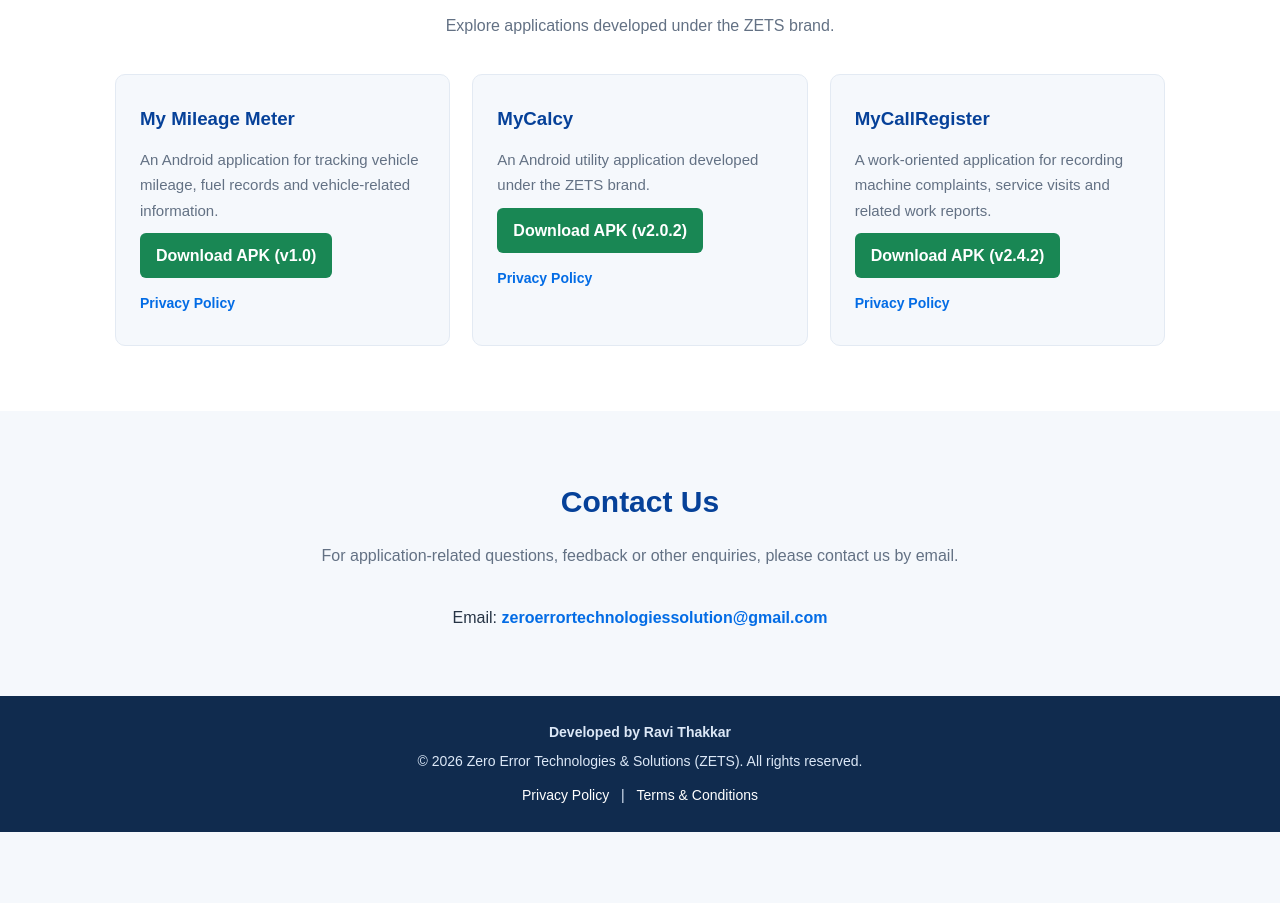
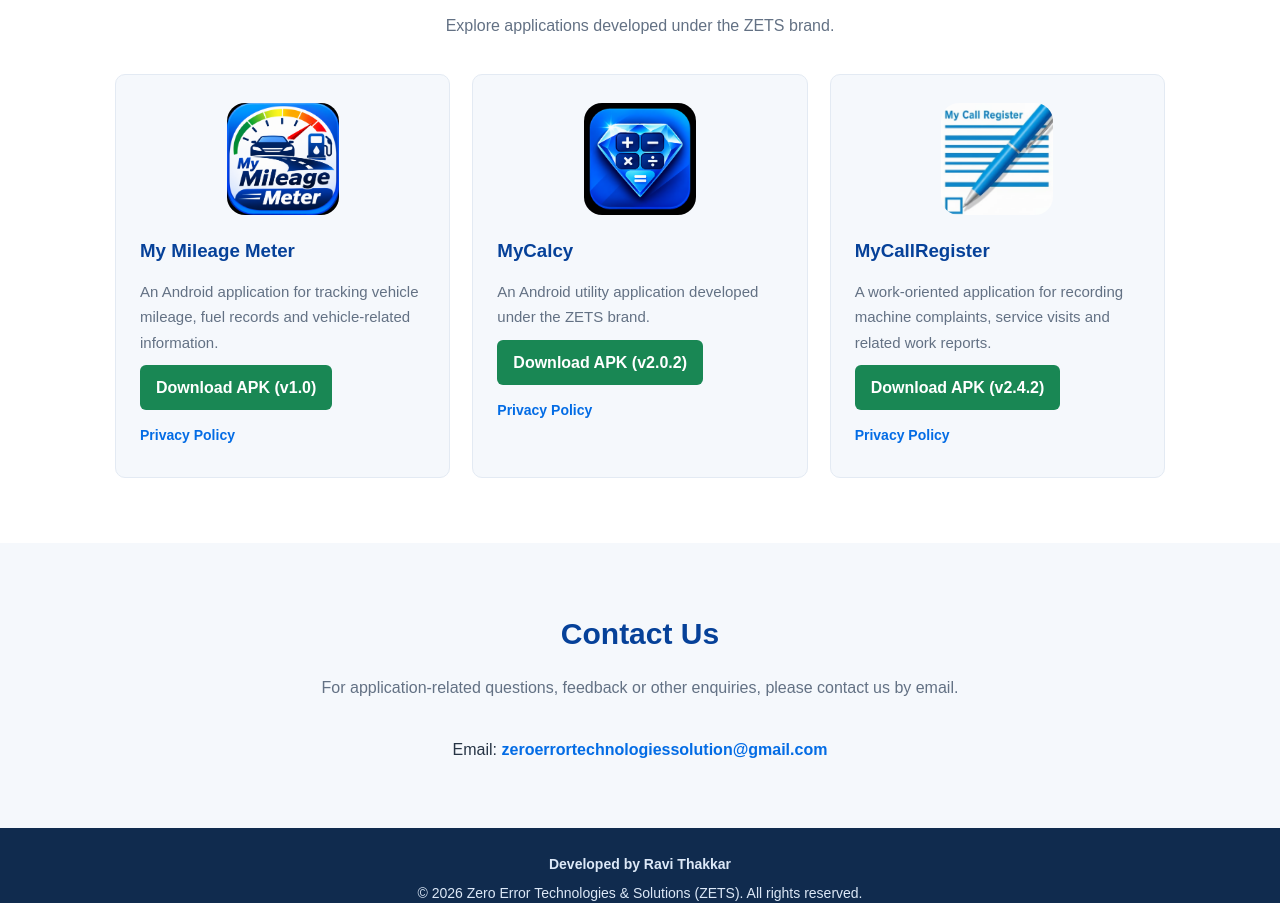
Before and after one commit to zetecsol/zetecsol.github.io, a plain HTML site: page index.html in a window 1280 px wide. Shown: the part 958-1861 px from the top of the page. Before the commit the page ends 1790 px from the top, so only its background shows below. Drawn offline with Linux system fonts and the light colour scheme.

Commit message:
Add app icons to application cards in index.html
Added app icons for My Mileage Meter, MyCalcy, and MyCallRegister.

```diff
--- a/index.html
+++ b/index.html
@@ -82,6 +82,14 @@
             text-decoration: none;
             font-weight: bold;
         }
+        .app-icon {
+    display: block;
+    width: 112px;
+    height: 112px;
+    object-fit: contain;
+    border-radius: 18px;
+    margin: 0 auto 20px;
+}
 
         .app-download-link {
             display: inline-block;
@@ -274,8 +282,15 @@
         <div class="app-grid">
 
             <div class="app-card">
-                <h3>My Mileage Meter</h3>
-                <p>
+<img
+    class="app-icon"
+    src="My%20Mileage%20Meter.png"
+    alt="My Mileage Meter app icon"
+    width="112"
+    height="112"
+    loading="lazy">
+
+<h3>My Mileage Meter</h3>                <p>
                     An Android application for tracking vehicle
                     mileage, fuel records and vehicle-related
                     information.
@@ -295,8 +310,15 @@
             </div>
 
             <div class="app-card">
-                <h3>MyCalcy</h3>
-                <p>
+<img
+    class="app-icon"
+    src="My%20Calcy%20Icon.png"
+    alt="MyCalcy app icon"
+    width="112"
+    height="112"
+    loading="lazy">
+
+<h3>MyCalcy</h3>                <p>
                     An Android utility application developed
                     under the ZETS brand.
                 </p>
@@ -315,8 +337,15 @@
             </div>
 
             <div class="app-card">
-                <h3>MyCallRegister</h3>
-                <p>
+<img
+    class="app-icon"
+    src="My%20Call%20Register.png"
+    alt="MyCallRegister app icon"
+    width="112"
+    height="112"
+    loading="lazy">
+
+<h3>MyCallRegister</h3>                <p>
                     A work-oriented application for recording
                     machine complaints, service visits and
                     related work reports.
```
